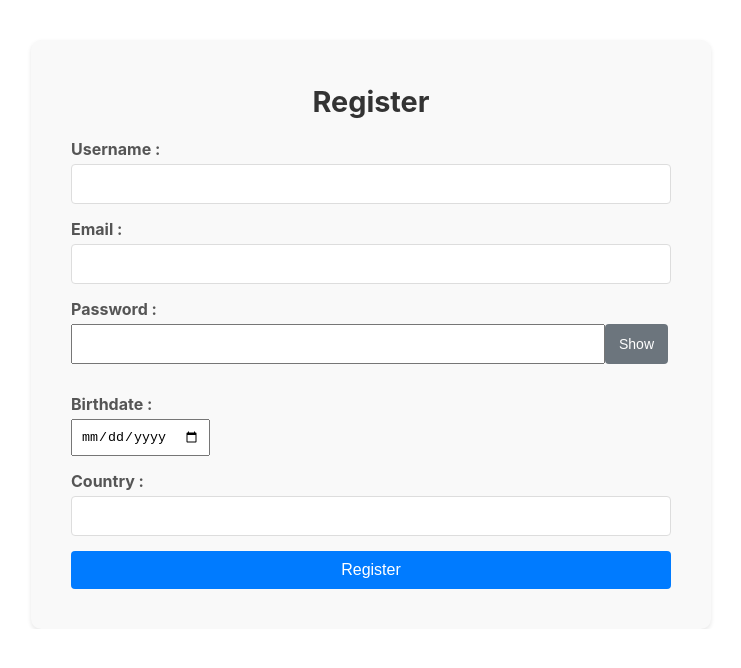
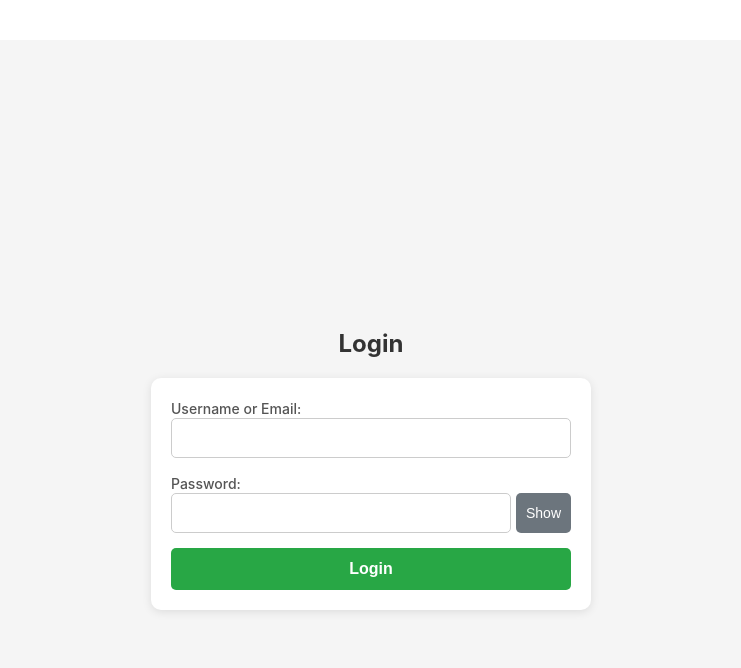
Before and after one commit to meghanavasava/taskChamp, a React (Create React App) app: page /Registration in a window 1280 px wide. Shown: the top 668 px of the page, without its empty margins (269-1010 px from the left). Built offline with nearby package versions, Linux system fonts and the light colour scheme.

Commit message:
Login page is added

```diff
--- a/src/App.js
+++ b/src/App.js
@@ -9,6 +9,7 @@ import UserProfile from "./Components/UserProfile";
 import LeaderBoard from "./Components/LeaderBoard";
 
 import Registration from "./Components/Registration";
+import Login from "./Components/Login";
 
 
 function App() {
@@ -66,9 +67,16 @@ function App() {
   //   </div>
   // );
 
+  // return (
+  //   <div>
+  //     <Registration></Registration>
+
+  //   </div>
+  // );
+
   return (
     <div>
-      <Registration></Registration>
+    <Login></Login>
 
     </div>
   );
--- /dev/null
+++ b/src/Components/Login.js
@@ -0,0 +1,98 @@
+import React, { useState } from "react";
+import { realDb } from "../firebase";
+import { ref, get, child } from "firebase/database";
+import styles from "./Login.module.css";
+
+const Login = () => {
+  const [usernameOrEmail, setUsernameOrEmail] = useState("");
+  const [password, setPassword] = useState("");
+  const [error, setError] = useState("");
+  const [showPassword, setShowPassword] = useState(false);
+
+  const handleSubmit = (e) => {
+    e.preventDefault();
+    setError("");
+
+    const dbRef = ref(realDb);
+
+    get(child(dbRef, `users`))
+      .then((snapshot) => {
+        if (snapshot.exists()) {
+          const users = snapshot.val();
+
+          const user = Object.values(users).find(
+            (user) =>
+              user.username === usernameOrEmail ||
+              user.email === usernameOrEmail
+          );
+
+          if (user) {
+
+            if (user.password === password) {
+              console.log("Login successful!");
+
+            } else {
+              setError("Incorrect password.");
+            }
+          } else {
+            setError("User not found.");
+          }
+        } else {
+          setError("No users found in the database.");
+        }
+      })
+      .catch((error) => {
+        console.error("Error during login:", error);
+        setError("Login failed. Please try again.");
+      });
+  };
+
+  return (
+    <div>
+      <br></br>
+      <br></br>
+      <div className={styles.login_container}>
+        <h2 className={styles.login_header}>Login</h2>
+        <form className={styles.login_form} onSubmit={handleSubmit}>
+          <div>
+            <label className={styles.login_label}>Username or Email:</label>
+            <input
+              type="text"
+              name="usernameOrEmail"
+              className={styles.login_input}
+              value={usernameOrEmail}
+              onChange={(e) => setUsernameOrEmail(e.target.value)}
+              required
+            />
+          </div>
+          <div>
+            <label className={styles.login_label}>Password:</label>
+            <div style={{ display: "flex" }}>
+              <input
+                type={showPassword ? "text" : "password"}
+                name="password"
+                className={styles.login_passwordInput}
+                value={password}
+                onChange={(e) => setPassword(e.target.value)}
+                required
+              />
+              <button
+                type="button"
+                className={styles.login_toggleButton}
+                onClick={() => setShowPassword(!showPassword)}
+              >
+                {showPassword ? "Hide" : "Show"}
+              </button>
+            </div>
+          </div>
+          <button type="submit" className={styles.login_submitButton}>
+            Login
+          </button>
+          {error && <p className={styles.login_error}>{error}</p>}
+        </form>
+      </div>
+    </div>
+  );
+};
+
+export default Login;
--- /dev/null
+++ b/src/Components/Login.module.css
@@ -0,0 +1,91 @@
+
+.login_container {
+    display: flex;
+    flex-direction: column;
+    justify-content: center;
+    align-items: center;
+    min-height: 100vh;
+    background-color: #f5f5f5;
+    padding: 20px;
+  }
+
+
+  .login_header {
+    font-size: 24px;
+    font-weight: bold;
+    margin-bottom: 20px;
+    color: #333;
+  }
+
+  .login_form {
+    background-color: #ffffff;
+    padding: 20px;
+    border-radius: 10px;
+    box-shadow: 0 2px 10px rgba(0, 0, 0, 0.1);
+    width: 100%;
+    max-width: 400px;
+    display: flex;
+    flex-direction: column;
+    gap: 15px;
+  }
+
+  /* Label styling */
+  .login_label {
+    font-size: 14px;
+    font-weight: 500;
+    margin-bottom: 5px;
+    color: #555;
+  }
+
+  /* Input field styling */
+  .login_input,
+  .login_passwordInput {
+    padding: 10px;
+    font-size: 16px;
+    border: 1px solid #ccc;
+    border-radius: 5px;
+    width: 100%;
+    box-sizing: border-box;
+  }
+
+  .login_submitButton {
+    background-color: #28a745;
+    color: white;
+    padding: 12px;
+    font-size: 16px;
+    font-weight: bold;
+    border: none;
+    border-radius: 5px;
+    cursor: pointer;
+    transition: background-color 0.3s ease;
+  }
+
+  .login_submitButton:hover {
+
+    background-color: #218838;
+  }
+
+
+  .login_toggleButton {
+    background-color: transparent;
+    background: url("../../public/hidden.svg");
+    border: none;
+    color: #ffffff;
+    background-color: #6c757d;
+    border-radius: 5px;
+    cursor: pointer;
+    padding: 5px 10px;
+    font-size: 14px;
+    margin-left: 5px;
+  }
+
+  .login_toggleButton:hover{
+    background-color: #5a6268;
+  }
+
+
+  .login_error {
+    color: red;
+    font-size: 14px;
+    margin-top: 10px;
+  }
```
